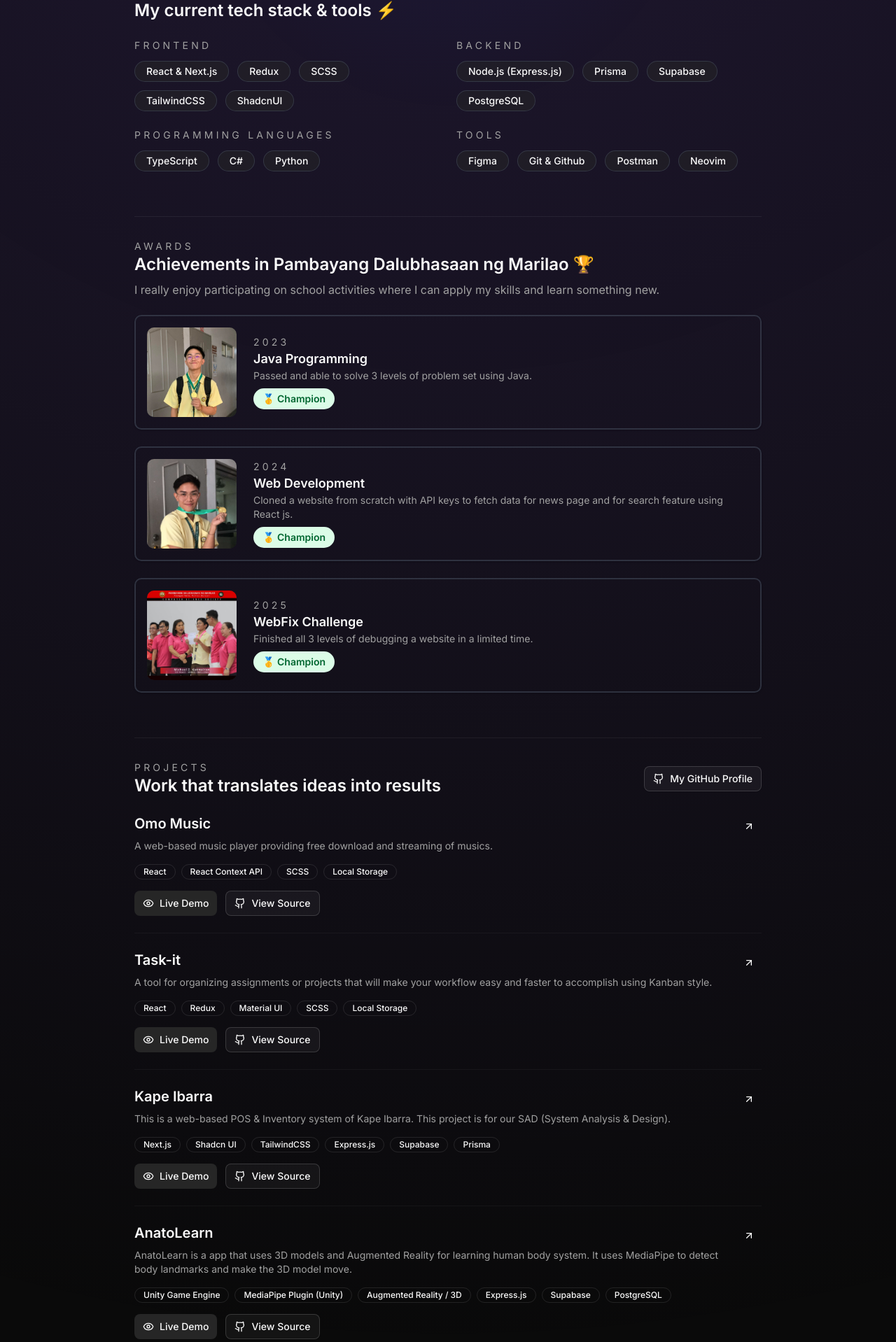
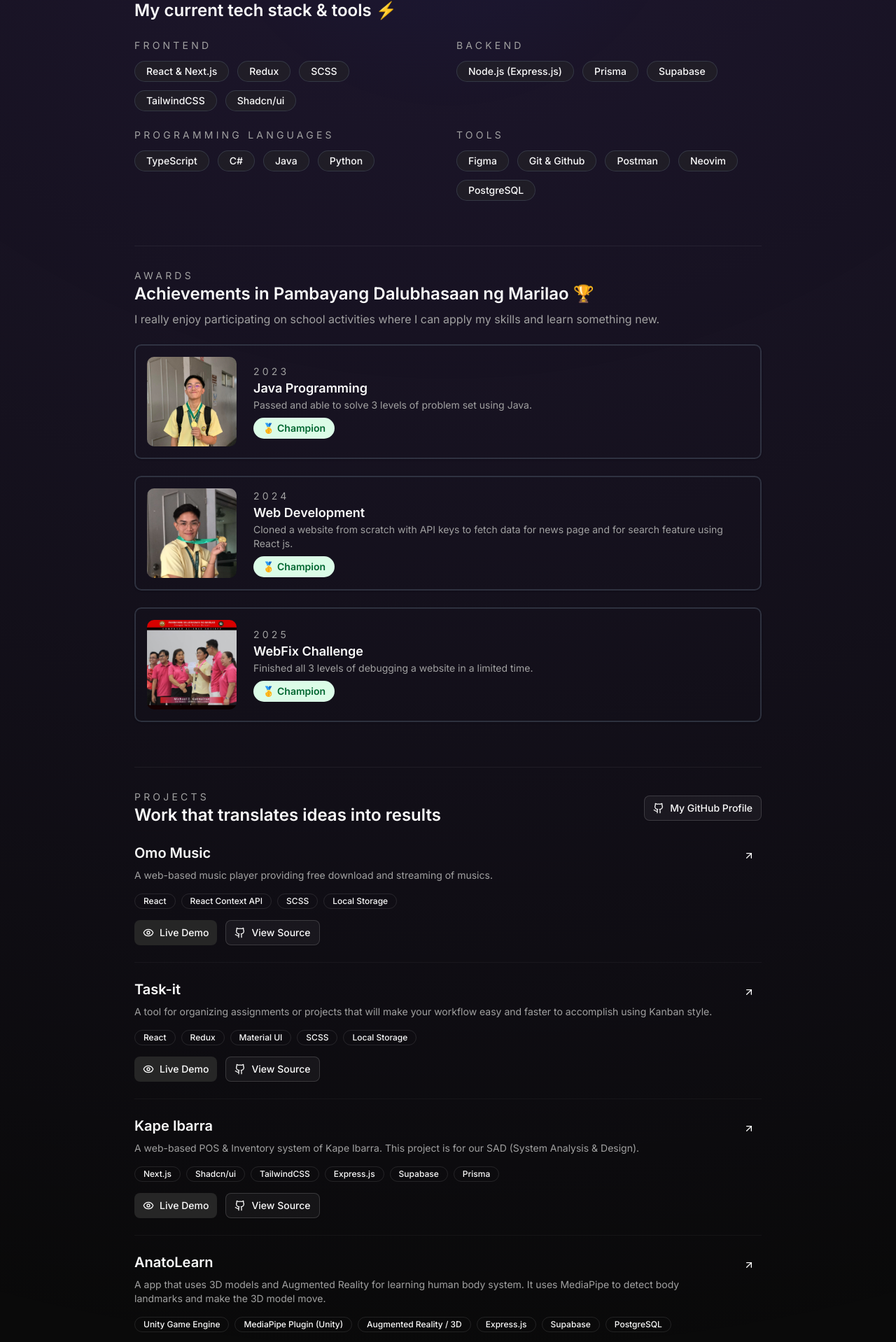
Before and after one commit to Michael-Gatmaitan/michaelg, a Next.js app: page / in a window 1280 px wide. Shown: the part 596-2514 px from the top of the page at 70% size. Built offline with nearby package versions, Linux system fonts and the light colour scheme.

Commit message:
Project descriptions improved & Resume updated.

```diff
--- a/components/sections/ProjectsSection.tsx
+++ b/components/sections/ProjectsSection.tsx
@@ -18,7 +18,7 @@ enum ToolTags {
   NextJS = "Next.js",
   React = "React",
   Tailwind = "TailwindCSS",
-  ShadcnUI = "Shadcn UI",
+  ShadcnUI = "Shadcn/ui",
   MaterialUI = "Material UI",
   Redux = "Redux",
   ReactContext = "React Context API",
@@ -63,7 +63,7 @@ const projects: IProject[] = [
     id: 3,
     title: "Kape Ibarra",
     description:
-      "This is a web-based POS & Inventory system of Kape Ibarra. This project is for our SAD (System Analysis & Design).",
+      "A web-based POS & Inventory system of Kape Ibarra. This project is for our SAD (System Analysis & Design).",
     tags: [ToolTags.NextJS, ToolTags.ShadcnUI, ToolTags.Tailwind, ToolTags.Express, ToolTags.Supabase, ToolTags.Prisma],
     githubLink: "https://github.com/Michael-Gatmaitan?tab=repositories&q=Kape-ibarra&type=&language=&sort=",
     liveDemoLink: "https://kapeibarranext.vercel.app/",
@@ -72,7 +72,7 @@ const projects: IProject[] = [
   {
     id: 4,
     title: "AnatoLearn",
-    description: "AnatoLearn is a app that uses 3D models and Augmented Reality for learning human body system. It uses MediaPipe to detect body landmarks and make the 3D model move.",
+    description: "A app that uses 3D models and Augmented Reality for learning human body system. It uses MediaPipe to detect body landmarks and make the 3D model move.",
     tags: [ToolTags.Unity, ToolTags.MediaPipe, ToolTags.AR, ToolTags.Express, ToolTags.Supabase, ToolTags.PostgreSQL],
     githubLink: "https://github.com/Michael-Gatmaitan/AnatoLearn",
     liveDemoLink: "https://anatolearn.netlify.app/",
@@ -88,7 +88,7 @@ const projects: IProject[] = [
   {
     id: 6,
     title: "Portfolio v1",
-    description: "My first ever website portfolio",
+    description: "My first website portfolio",
     tags: [ToolTags.React],
     githubLink: "https://github.com/Michael-Gatmaitan/michael-gatmaitan-webportfolio",
     liveDemoLink: "https://michaelgatmaitan.netlify.app/",
--- a/components/sections/SkillsSection.tsx
+++ b/components/sections/SkillsSection.tsx
@@ -6,19 +6,19 @@ const frontendSkills = [
   "Redux",
   "SCSS",
   "TailwindCSS",
-  "ShadcnUI",
+  "Shadcn/ui",
 ]
 
 const backendSkills = [
   "Node.js (Express.js)",
   "Prisma",
   "Supabase",
-  "PostgreSQL",
 ]
 
 const programmingLanguages = [
   "TypeScript",
   "C#",
+  "Java",
   "Python"
 ]
 
@@ -26,7 +26,8 @@ const tools = [
   "Figma",
   "Git & Github",
   "Postman",
-  "Neovim"
+  "Neovim",
+  "PostgreSQL",
 ]
 
 const SkillsSection = () => {
```
Also changed, not shown: 1 other file (tests, documents, lock files or other folders).
